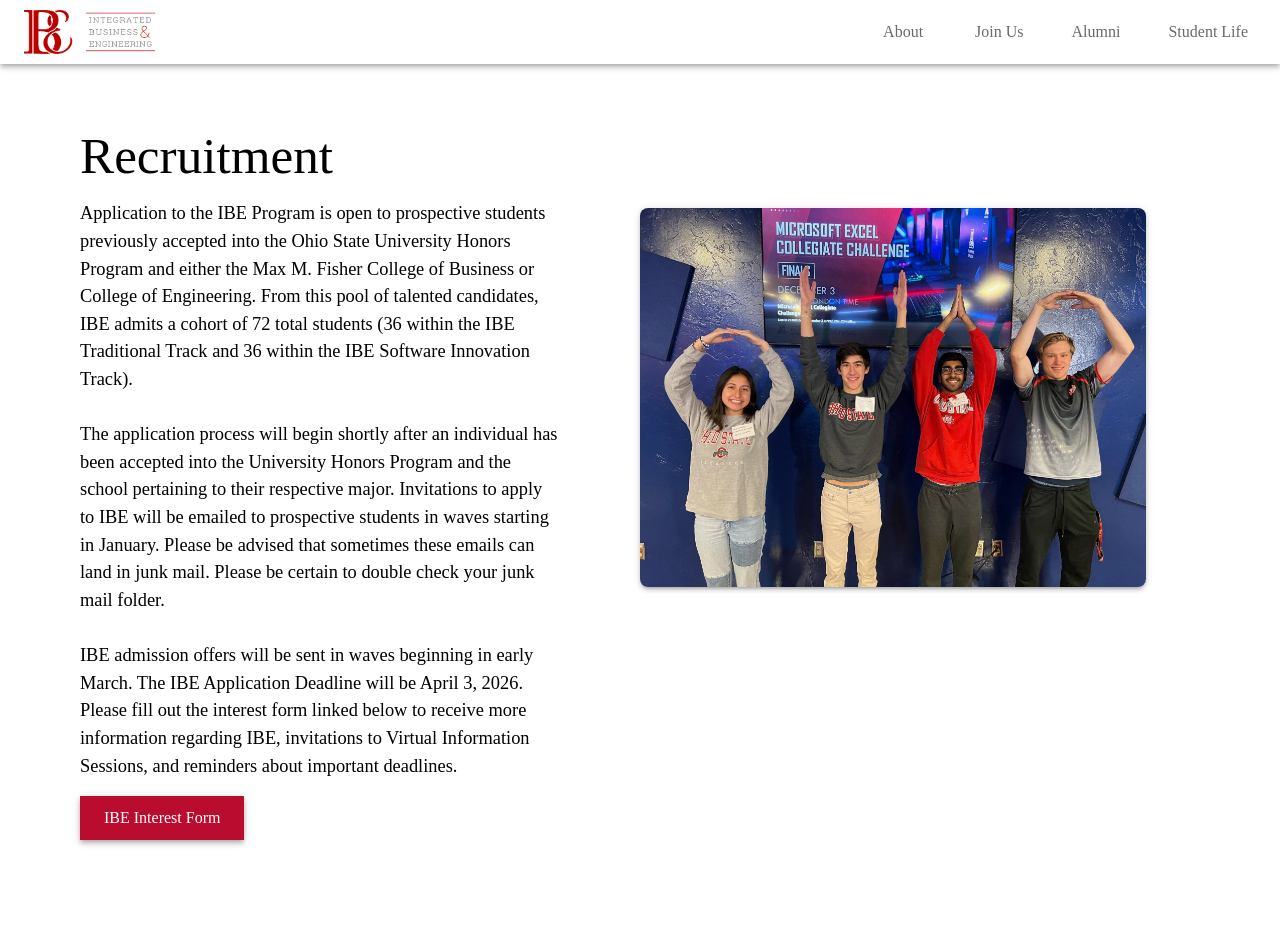
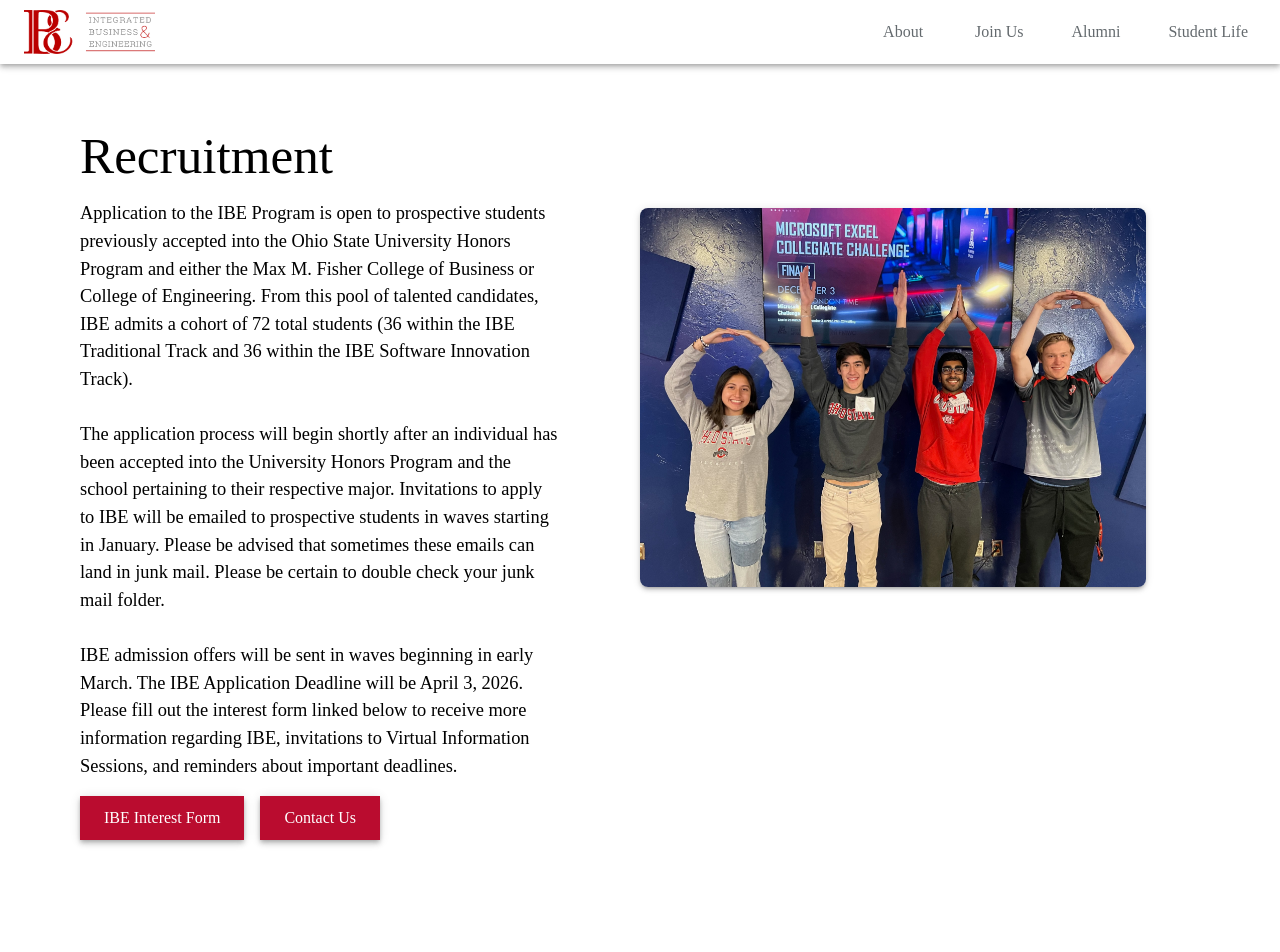
Before and after one commit to ibe-osu/ibe, a Next.js app: page /recruitment in a window 1280 px wide. Shown: the top 952 px of the page. Built offline with nearby package versions, Linux system fonts and the light colour scheme; a web font is replaced by a local one; what @mui/material-nextjs would draw is missing.

Commit message:
RECRUITMENT - contact us button

```diff
--- a/src/components/recruitment/RecruitmentTop.tsx
+++ b/src/components/recruitment/RecruitmentTop.tsx
@@ -160,6 +160,23 @@ export default function RecruitmentHero() {
                 IBE Interest Form
               </Link>
             </Button>
+
+            <Button
+              variant="contained"
+              sx={{
+                bgcolor: theme.palette.primary.main,
+                color: "common.white",
+                px: 3,
+                py: 1,
+                textTransform: "none",
+                boxShadow: 4,
+                "&:hover": { bgcolor: theme.palette.primary.light },
+              }}
+            >
+              <Link href="mailto:ohiostateibe@osu.edu" target="_blank">
+                Contact Us
+              </Link>
+            </Button>
           </Box>
         </Box>
 
```
